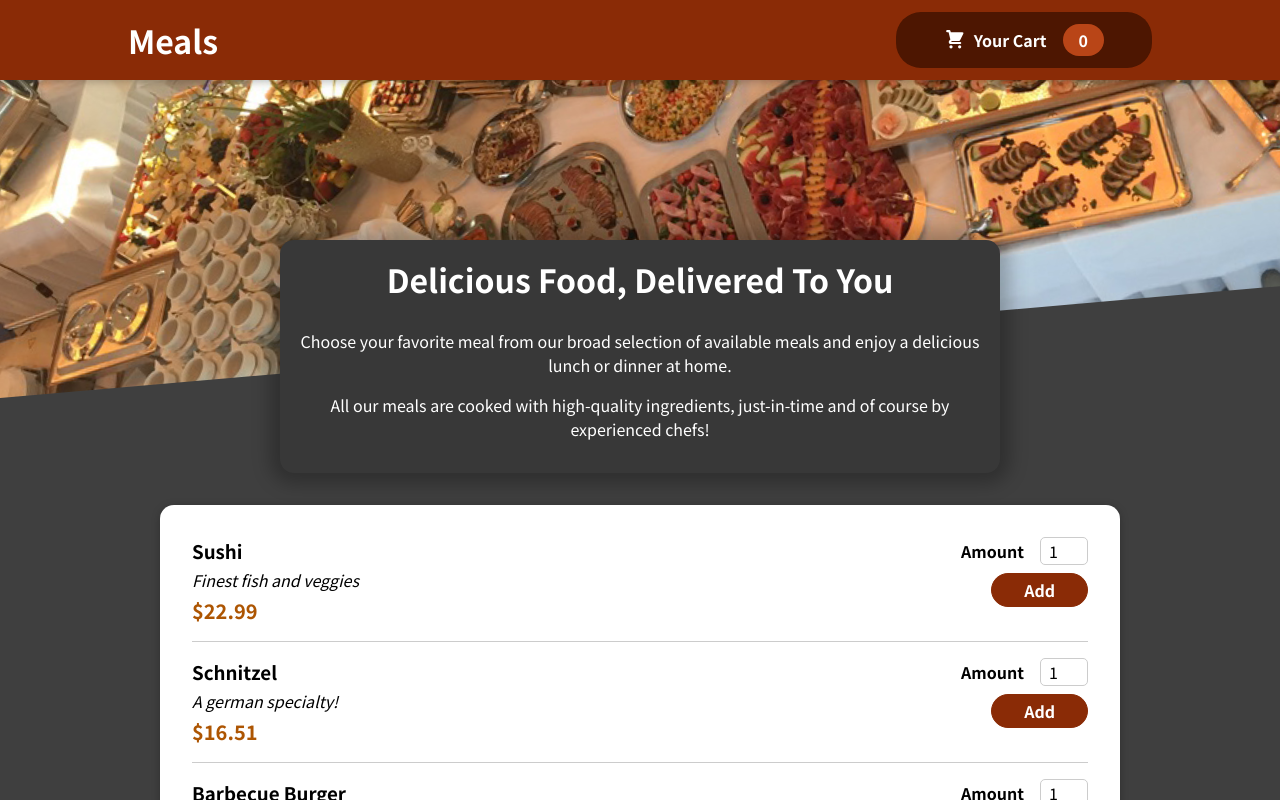
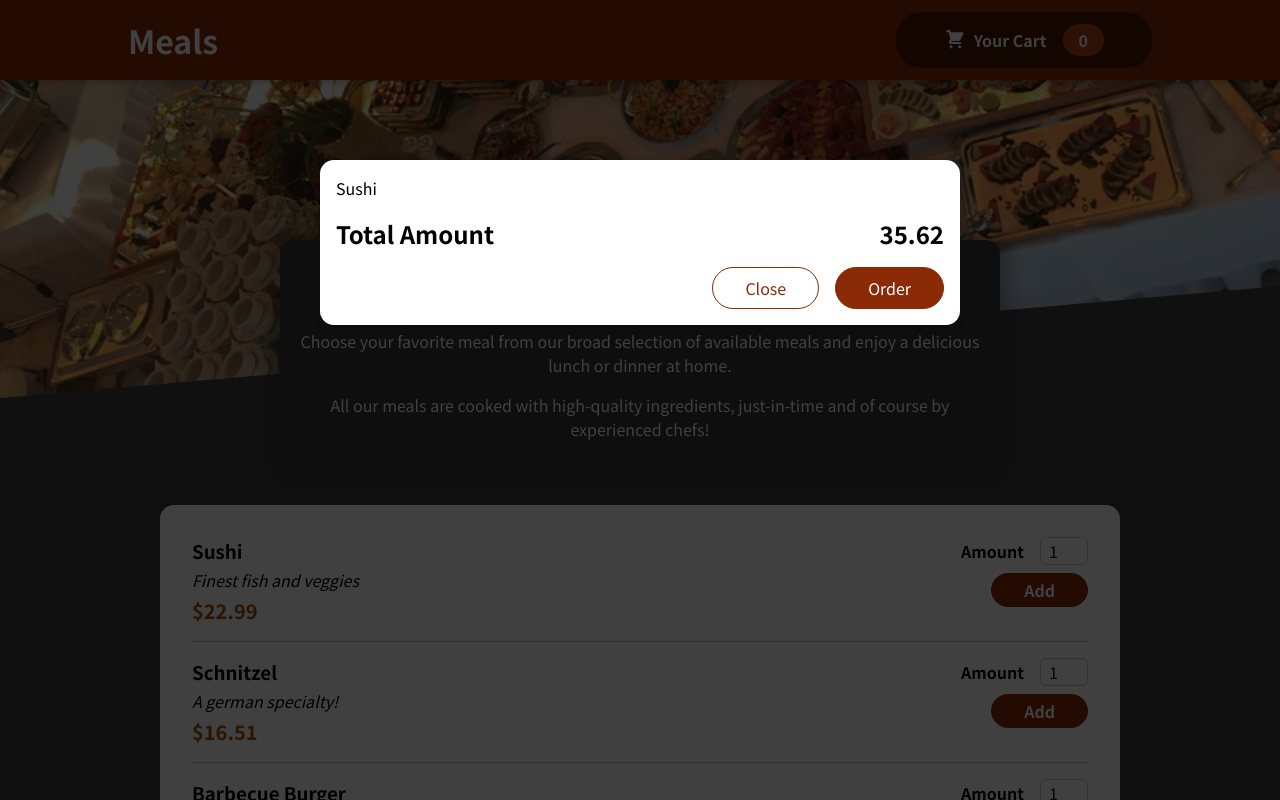
Before and after one commit to AntonPetrovsky/food-order-react-app, a React (Create React App) app: page / in a window 1280 px wide. Shown: the top 800 px of the page. Built offline with nearby package versions, Linux system fonts and the light colour scheme.

Commit message:
Add Cart component

```diff
--- a/src/App.js
+++ b/src/App.js
@@ -1,10 +1,13 @@
 import React from "react";
 import Header from "./components/Layout/Header";
 import Meals from "./components/Meals/Meals";
+import Cart from "./components/Cart/Cart";
 
 function App() {
   return (
     <React.Fragment>
+      <Cart />
+
       <Header />
       <main>
         <Meals />
--- /dev/null
+++ b/src/components/Cart/Cart.js
@@ -0,0 +1,24 @@
+import Modal from "../UI/Modal";
+import classes from "./Cart.module.css";
+
+const Cart = () => {
+  const cartItems = [{ id: "c1", name: "Sushi", amount: 2, price: 12.99 }].map(
+    (item) => <li key={item.id}>{item.name}</li>
+  );
+
+  return (
+    <Modal>
+      <ul className={classes["cart-items"]}>{cartItems}</ul>
+      <div className={classes.total}>
+        <span>Total Amount</span>
+        <span>35.62</span>
+      </div>
+      <div className={classes.actions}>
+        <button className={classes["button--alt"]}>Close</button>
+        <button className={classes.button}>Order</button>
+      </div>
+    </Modal>
+  );
+};
+
+export default Cart;
--- /dev/null
+++ b/src/components/Cart/Cart.module.css
@@ -0,0 +1,46 @@
+.cart-items {
+  list-style: none;
+  margin: 0;
+  padding: 0;
+  max-height: 20rem;
+  overflow: auto;
+}
+
+.total {
+  display: flex;
+  justify-content: space-between;
+  align-items: center;
+  font-weight: bold;
+  font-size: 1.5rem;
+  margin: 1rem 0;
+}
+
+.actions {
+  text-align: right;
+}
+
+.actions button {
+  font: inherit;
+  cursor: pointer;
+  background-color: transparent;
+  border: 1px solid #8a2b06;
+  padding: 0.5rem 2rem;
+  border-radius: 25px;
+  margin-left: 1rem;
+}
+
+.actions button:hover,
+.actions button:active {
+  background-color: #5a1a01;
+  border-color: #5a1a01;
+  color: white;
+}
+
+.actions .button--alt {
+  color: #8a2b06;
+}
+
+.actions .button {
+  background-color: #8a2b06;
+  color: white;
+}
--- /dev/null
+++ b/src/components/UI/Modal.js
@@ -0,0 +1,12 @@
+import React from "react";
+import Card from "./Card";
+import styles from "./Modal.module.css";
+
+const Modal = (props) => (
+  <React.Fragment>
+    <div className={styles.backdrop} />
+    <Card className={styles.modal}>{props.children}</Card>
+  </React.Fragment>
+);
+
+export default Modal;
--- /dev/null
+++ b/src/components/UI/Modal.module.css
@@ -0,0 +1,36 @@
+.backdrop {
+  position: fixed;
+  top: 0;
+  left: 0;
+  width: 100%;
+  height: 100vh;
+  z-index: 20;
+  background-color: rgba(0, 0, 0, 0.75);
+}
+
+.modal {
+  position: fixed;
+  top: 20vh;
+  left: 5%;
+  width: 90%;
+  z-index: 30;
+  animation: slide-down 300ms ease-out forwards;
+}
+
+@media (min-width: 768px) {
+  .modal {
+    width: 40rem;
+    left: calc(50% - 20rem);
+  }
+}
+
+@keyframes slide-down {
+  from {
+    opacity: 0;
+    transform: translateY(-3rem);
+  }
+  to {
+    opacity: 1;
+    transform: translateY(0);
+  }
+}
```
